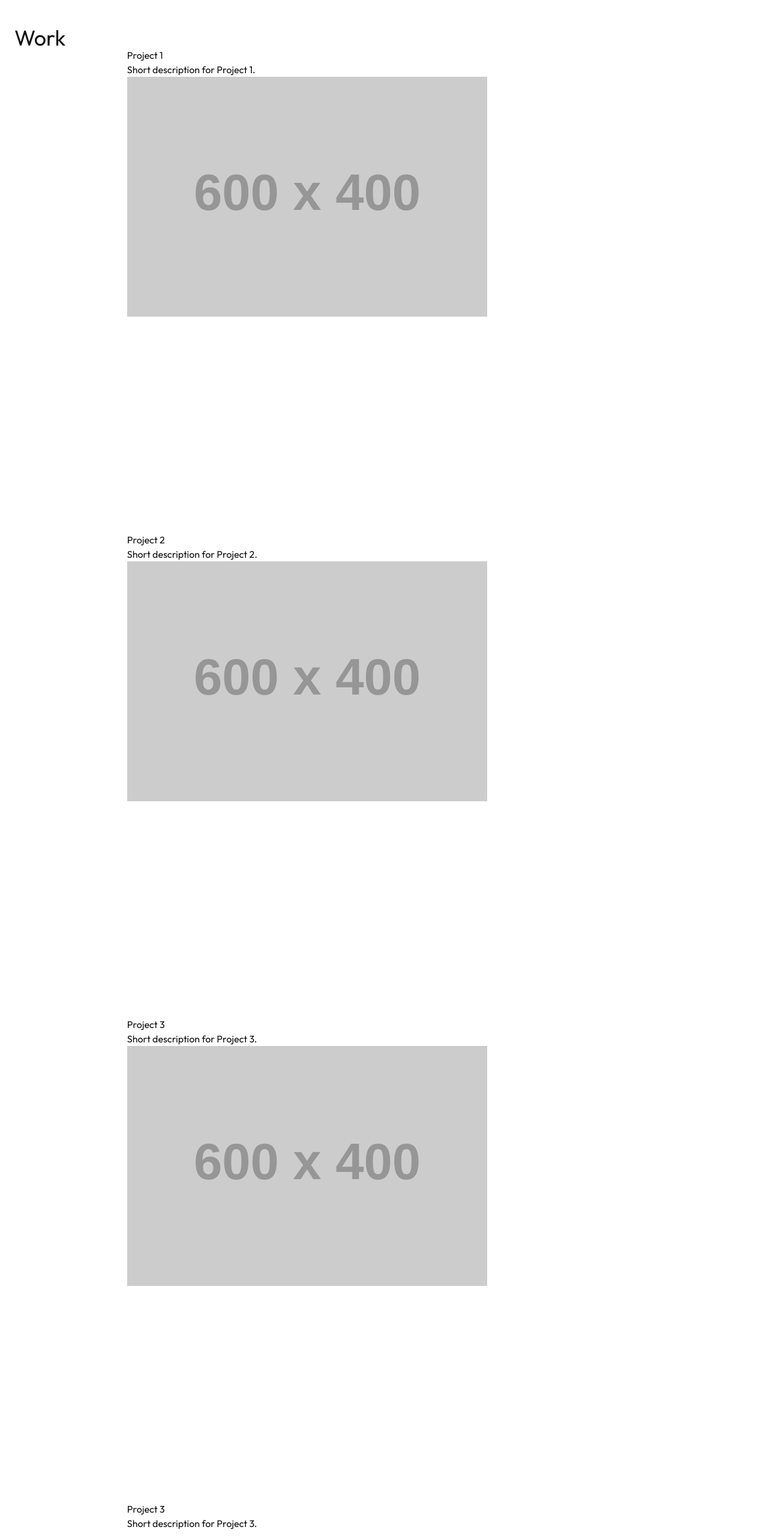
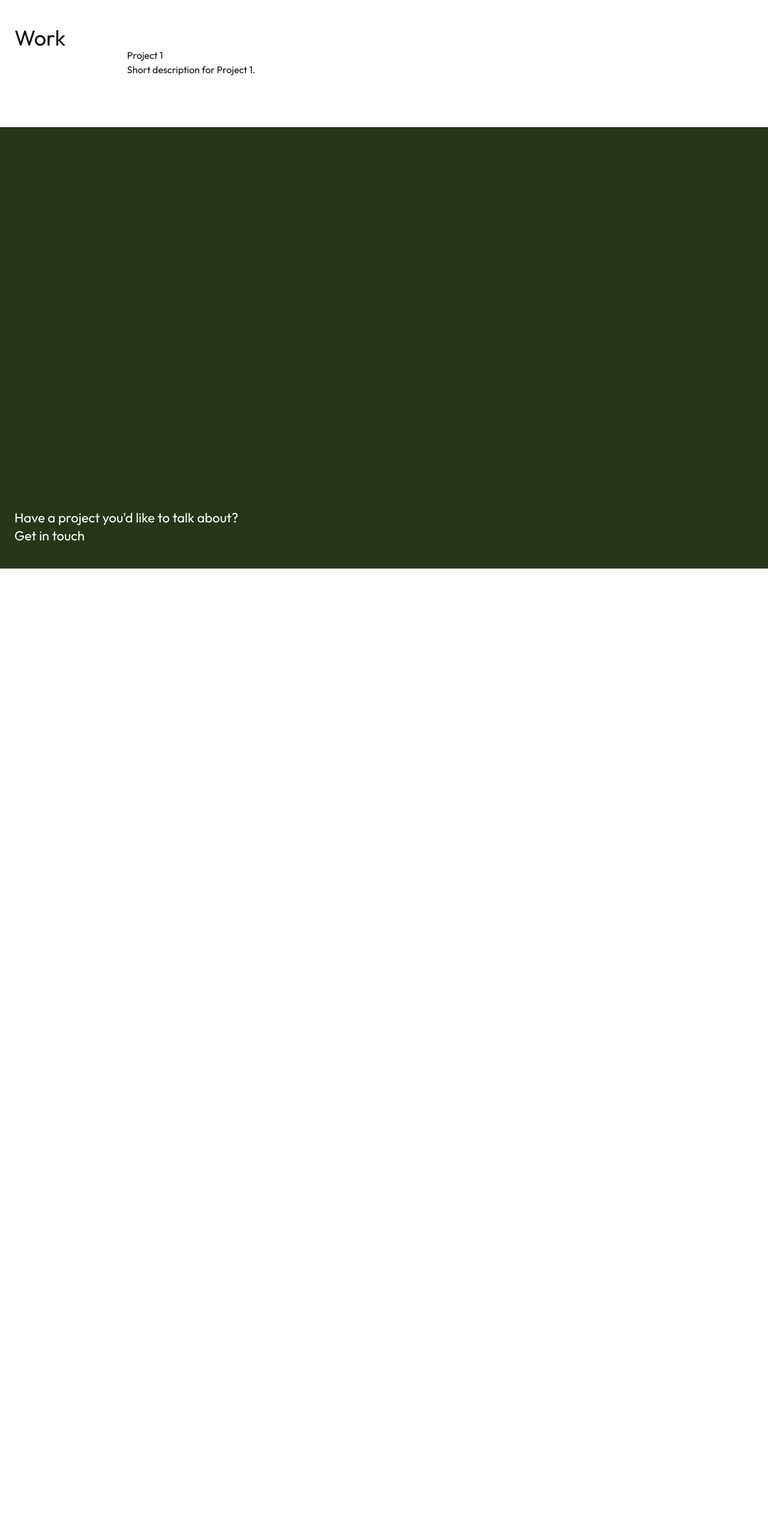
Before and after one commit to diztinct-glenn/my-site, a Next.js app: page / in a window 1280 px wide. Shown: the part 1400-3966 px from the top of the page at 60% size. After the commit the page ends 2348 px from the top, so only its background shows below. Built offline with nearby package versions, Linux system fonts and the light colour scheme.

Commit message:
delete rows

```diff
--- a/src/app/page.tsx
+++ b/src/app/page.tsx
@@ -26,69 +26,6 @@ export default function Home() {
             </div>
           </div>
         </div>
-        <div className="row">
-          <div className="columns small-12">
-            <div className="c-item is-autoplay inview--visible" data-inview="">
-              <figure className="c-item__media">
-                <Link href="/work/project-1">
-                  <div className="c-item__image">
-                    <div className="intrinsic-image" style={{ paddingBottom: '60%' }}>
-                      <img src="https://placehold.co/600x400?text=Project+2" alt="Project 2" />
-                    </div>
-                  </div>
-                </Link>
-              </figure>
-              <div className="c-item__content">
-                <h2 className="c-item__title">
-                  <Link href="/work/project-2">Project 2</Link>
-                </h2>
-                <div className="c-item__text">Short description for Project 2.</div>
-              </div>
-            </div>
-          </div>
-        </div>
-        <div className="row">
-          <div className="columns small-12">
-            <div className="c-item is-autoplay inview--visible" data-inview="">
-              <figure className="c-item__media">
-                <Link href="/work/project-3">
-                  <div className="c-item__image">
-                    <div className="intrinsic-image" style={{ paddingBottom: '60%' }}>
-                      <img src="https://placehold.co/600x400?text=Project+3" alt="Project 3" />
-                    </div>
-                  </div>
-                </Link>
-              </figure>
-              <div className="c-item__content">
-                <h2 className="c-item__title">
-                  <Link href="/work/project-3">Project 3</Link>
-                </h2>
-                <div className="c-item__text">Short description for Project 3.</div>
-              </div>
-            </div>
-          </div>
-        </div>
-        <div className="row">
-          <div className="columns small-12">
-            <div className="c-item is-autoplay inview--visible" data-inview="">
-              <figure className="c-item__media">
-                <Link href="/work/project-3">
-                  <div className="c-item__image">
-                    <div className="intrinsic-image" style={{ paddingBottom: '60%' }}>
-                      <img src="https://placehold.co/600x400?text=Project+1" alt="Project 3" />
-                    </div>
-                  </div>
-                </Link>
-              </figure>
-              <div className="c-item__content">
-                <h2 className="c-item__title">
-                  <Link href="/work/project-3">Project 3</Link>
-                </h2>
-                <div className="c-item__text">Short description for Project 3.</div>
-              </div>
-            </div>
-          </div>
-        </div>
       </div>
     </>
   );
```
